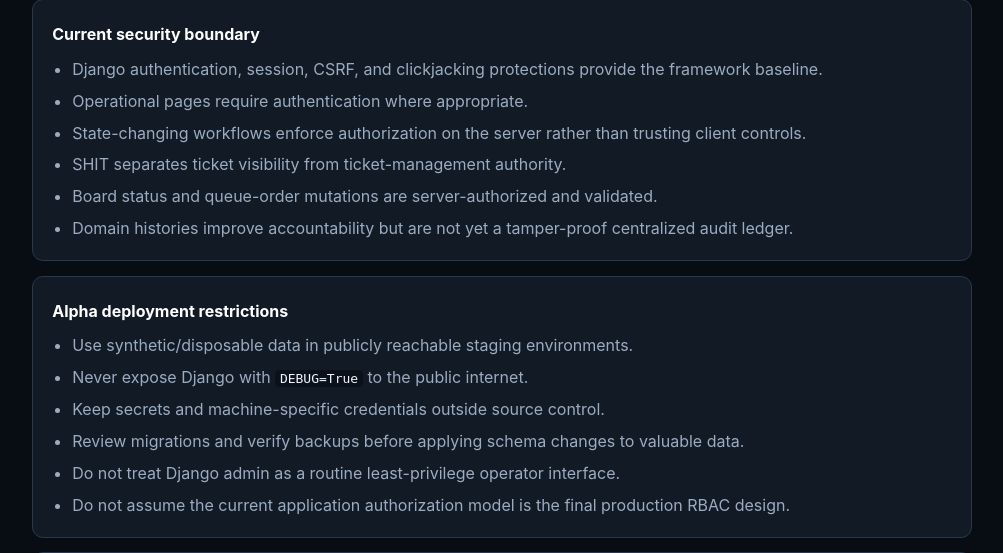
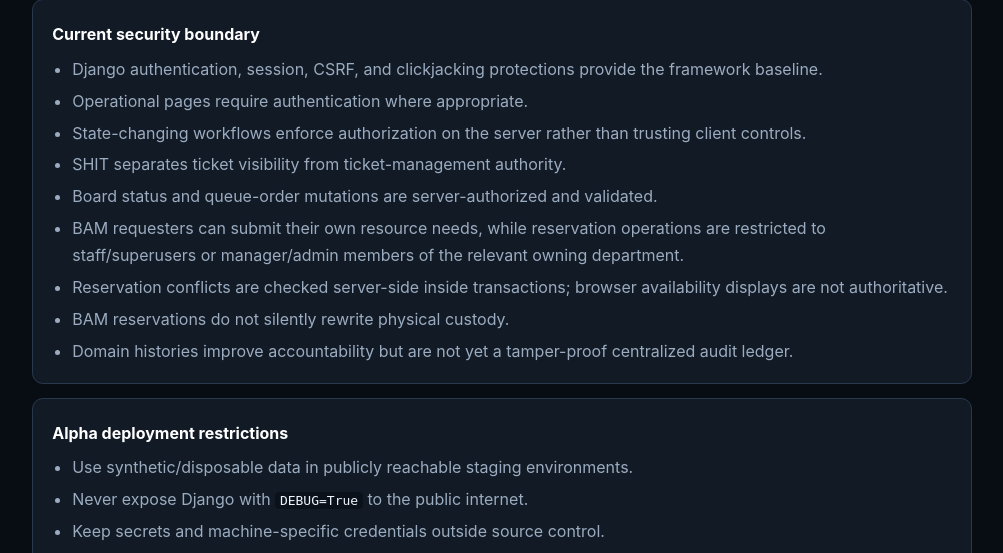
Before and after one commit to yung-megafone/bs-portal, a Django app: page /security/ in a window 1280 px wide. Shown: the part 391-944 px from the top of the page, without its empty margins (138-1141 px from the left). Run offline with Django 5.2, Linux system fonts and the light colour scheme; parts of the project's set-up code (start-up, migrations or seed data) failed here and were passed over.

Commit message:
feat(security): update security policy with new BAM reservation guidelines and conflict checks

```diff
--- a/portal/apps/core/templates/core/security.html
+++ b/portal/apps/core/templates/core/security.html
@@ -29,6 +29,9 @@
             <li>State-changing workflows enforce authorization on the server rather than trusting client controls.</li>
             <li>SHIT separates ticket visibility from ticket-management authority.</li>
             <li>Board status and queue-order mutations are server-authorized and validated.</li>
+            <li>BAM requesters can submit their own resource needs, while reservation operations are restricted to staff/superusers or manager/admin members of the relevant owning department.</li>
+            <li>Reservation conflicts are checked server-side inside transactions; browser availability displays are not authoritative.</li>
+            <li>BAM reservations do not silently rewrite physical custody.</li>
             <li>Domain histories improve accountability but are not yet a tamper-proof centralized audit ledger.</li>
         </ul>
     </section>
```
